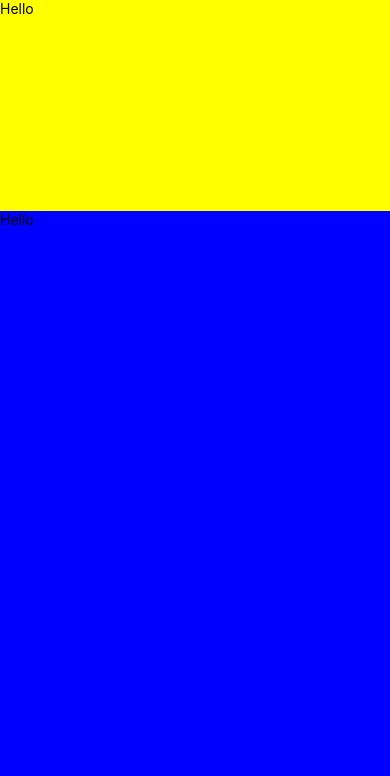
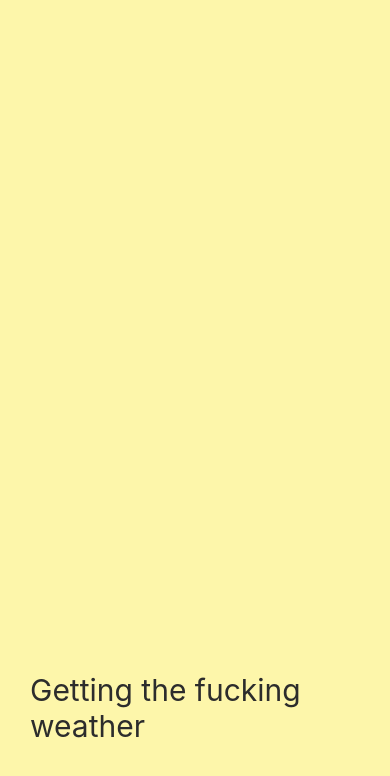
Before and after one commit to funnystyle/nomad-react-native-fokin-weather, a React Native app: screen / in a window 390 px wide. Shown: the top 776 px of the page. Built offline with nearby package versions, Linux system fonts and the light colour scheme.

Commit message:
#1.1 Loading Screen

```diff
--- a/App.js
+++ b/App.js
@@ -1,30 +1,6 @@
-import { StatusBar } from "expo-status-bar";
 import React from "react";
-import { StyleSheet, Text, View } from "react-native";
+import Loading from "./Loading";
 
 export default function App() {
-  return (
-    <View style={styles.container}>
-      <View style={styles.yelloView}>
-        <Text>Hello</Text>
-      </View>
-      <View style={styles.blueView}>
-        <Text>Hello</Text>
-      </View>
-    </View>
-  );
+  return <Loading />;
 }
-
-const styles = StyleSheet.create({
-  container: {
-    flex: 1,
-  },
-  yelloView: {
-    flex: 1,
-    backgroundColor: "yellow",
-  },
-  blueView: {
-    flex: 3,
-    backgroundColor: "blue",
-  },
-});
--- /dev/null
+++ b/Loading.js
@@ -0,0 +1,24 @@
+import React from "react";
+import { StyleSheet, Text, View } from "react-native";
+
+export default function Loading() {
+  return (
+    <View style={styles.container}>
+      <Text style={styles.text}>Getting the fucking weather</Text>
+    </View>
+  );
+}
+
+const styles = StyleSheet.create({
+  container: {
+    flex: 1,
+    justifyContent: "flex-end",
+    paddingHorizontal: 30,
+    paddingVertical: 100,
+    backgroundColor: "#FDF6AA",
+  },
+  text: {
+    color: "#2c2c2c",
+    fontSize: 30,
+  },
+});
```
Also changed, not shown: 1 other file (tests, documents, lock files or other folders).
